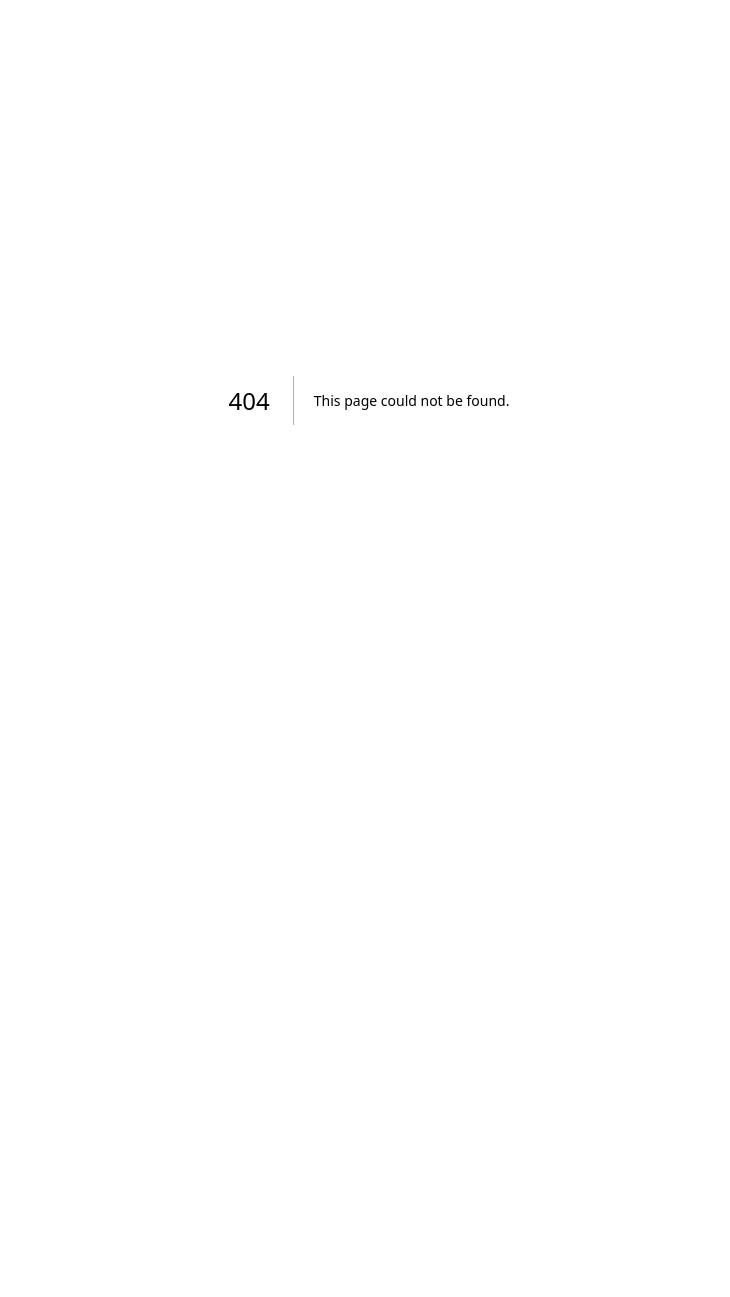
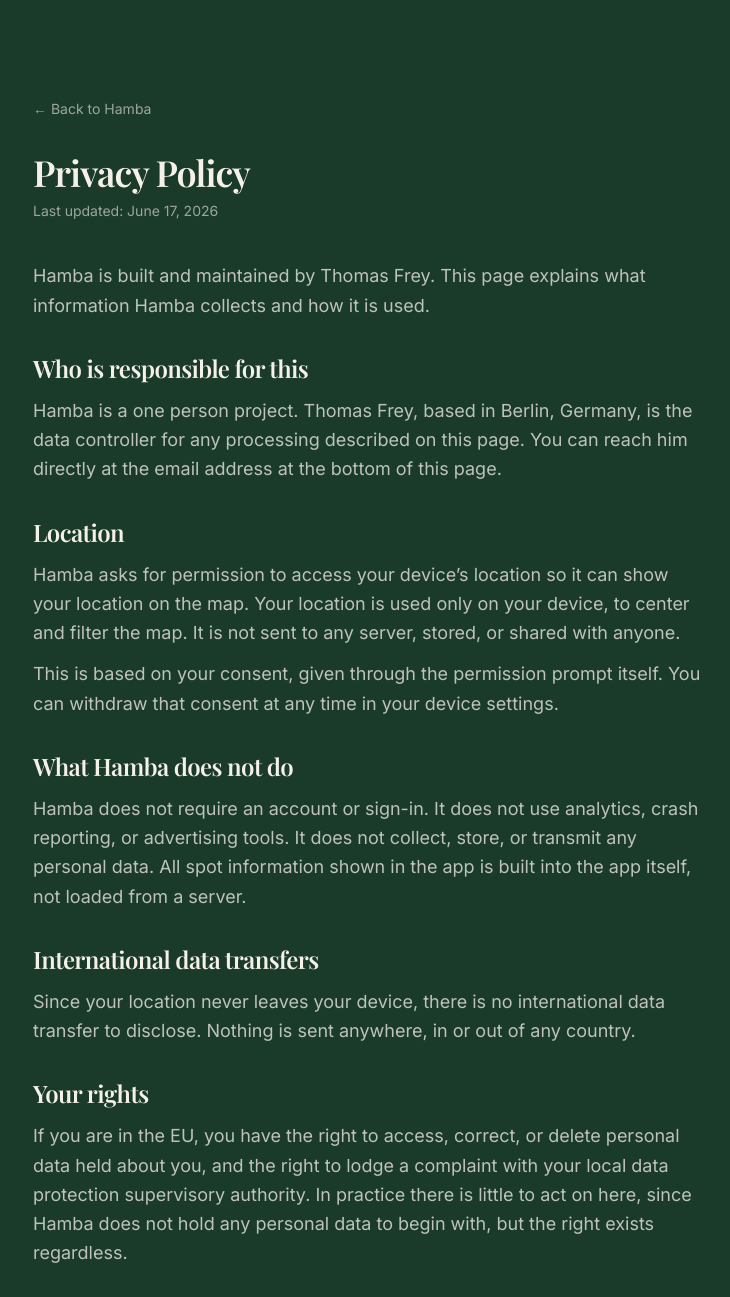
Before and after one commit to AustralianMint/Hamba-landing-page, a Next.js app: page /privacy in a window 1280 px wide. Before the commit this address had no page. Shown: the top 1297 px of the page, without its empty margins (271-1001 px from the left). Before the commit the page ends 800 px from the top, so only its background shows below. Built offline with nearby package versions, Linux system fonts and the light colour scheme; a web font is replaced by a local one.

Commit message:
feat: add Privacy Policy page to enhance user transparency and compliance
Introduces a new Privacy Policy page detailing data collection practices, user rights, and contact information, ensuring users are informed about their privacy and data handling by Hamba.

```diff
--- /dev/null
+++ b/src/app/privacy/page.tsx
@@ -0,0 +1,144 @@
+import Link from "next/link";
+import type { Metadata } from "next";
+
+export const metadata: Metadata = {
+  title: "Privacy Policy",
+};
+
+export default function PrivacyPolicy() {
+  return (
+    <div className="flex min-h-full flex-1 flex-col bg-background text-foreground">
+      <section className="px-6 py-16 sm:px-10 sm:py-24">
+        <div className="mx-auto w-full max-w-2xl">
+          <Link
+            href="/"
+            className="text-sm text-foreground/60 underline-offset-4 hover:text-foreground hover:underline"
+          >
+            &larr; Back to Hamba
+          </Link>
+
+          <h1 className="mt-8 font-serif text-3xl font-semibold leading-[1.15] tracking-tight text-foreground sm:text-4xl">
+            Privacy Policy
+          </h1>
+          <p className="mt-2 text-sm text-foreground/60">
+            Last updated: June 17, 2026
+          </p>
+
+          <div className="mt-10 space-y-8 text-base leading-relaxed text-foreground/75 sm:text-lg">
+            <p>
+              Hamba is built and maintained by Thomas Frey. This page explains
+              what information Hamba collects and how it is used.
+            </p>
+
+            <div>
+              <h2 className="font-serif text-xl font-semibold tracking-tight text-foreground sm:text-2xl">
+                Who is responsible for this
+              </h2>
+              <p className="mt-3">
+                Hamba is a one person project. Thomas Frey, based in Berlin,
+                Germany, is the data controller for any processing described
+                on this page. You can reach him directly at the email address
+                at the bottom of this page.
+              </p>
+            </div>
+
+            <div>
+              <h2 className="font-serif text-xl font-semibold tracking-tight text-foreground sm:text-2xl">
+                Location
+              </h2>
+              <p className="mt-3">
+                Hamba asks for permission to access your device&rsquo;s
+                location so it can show your location on the map. Your
+                location is used only on your device, to center and filter
+                the map. It is not sent to any server, stored, or shared with
+                anyone.
+              </p>
+              <p className="mt-3">
+                This is based on your consent, given through the permission
+                prompt itself. You can withdraw that consent at any time in
+                your device settings.
+              </p>
+            </div>
+
+            <div>
+              <h2 className="font-serif text-xl font-semibold tracking-tight text-foreground sm:text-2xl">
+                What Hamba does not do
+              </h2>
+              <p className="mt-3">
+                Hamba does not require an account or sign-in. It does not use
+                analytics, crash reporting, or advertising tools. It does not
+                collect, store, or transmit any personal data. All spot
+                information shown in the app is built into the app itself,
+                not loaded from a server.
+              </p>
+            </div>
+
+            <div>
+              <h2 className="font-serif text-xl font-semibold tracking-tight text-foreground sm:text-2xl">
+                International data transfers
+              </h2>
+              <p className="mt-3">
+                Since your location never leaves your device, there is no
+                international data transfer to disclose. Nothing is sent
+                anywhere, in or out of any country.
+              </p>
+            </div>
+
+            <div>
+              <h2 className="font-serif text-xl font-semibold tracking-tight text-foreground sm:text-2xl">
+                Your rights
+              </h2>
+              <p className="mt-3">
+                If you are in the EU, you have the right to access, correct,
+                or delete personal data held about you, and the right to
+                lodge a complaint with your local data protection supervisory
+                authority. In practice there is little to act on here, since
+                Hamba does not hold any personal data to begin with, but the
+                right exists regardless.
+              </p>
+            </div>
+
+            <div>
+              <h2 className="font-serif text-xl font-semibold tracking-tight text-foreground sm:text-2xl">
+                Children&rsquo;s privacy
+              </h2>
+              <p className="mt-3">
+                Hamba does not knowingly collect information from anyone,
+                including children. Since no personal data is collected at
+                all, this applies equally to all users regardless of age.
+              </p>
+            </div>
+
+            <div>
+              <h2 className="font-serif text-xl font-semibold tracking-tight text-foreground sm:text-2xl">
+                Changes to this policy
+              </h2>
+              <p className="mt-3">
+                If Hamba&rsquo;s data practices change (for example, if a
+                backend or analytics is added later), this page will be
+                updated and the &ldquo;Last updated&rdquo; date above will
+                reflect that.
+              </p>
+            </div>
+
+            <div>
+              <h2 className="font-serif text-xl font-semibold tracking-tight text-foreground sm:text-2xl">
+                Contact
+              </h2>
+              <p className="mt-3">
+                Questions about this policy can be sent to{" "}
+                <a
+                  href="mailto:thomas.frey@code.berlin"
+                  className="underline underline-offset-4 hover:text-foreground"
+                >
+                  thomas.frey@code.berlin
+                </a>
+                .
+              </p>
+            </div>
+          </div>
+        </div>
+      </section>
+    </div>
+  );
+}
```
